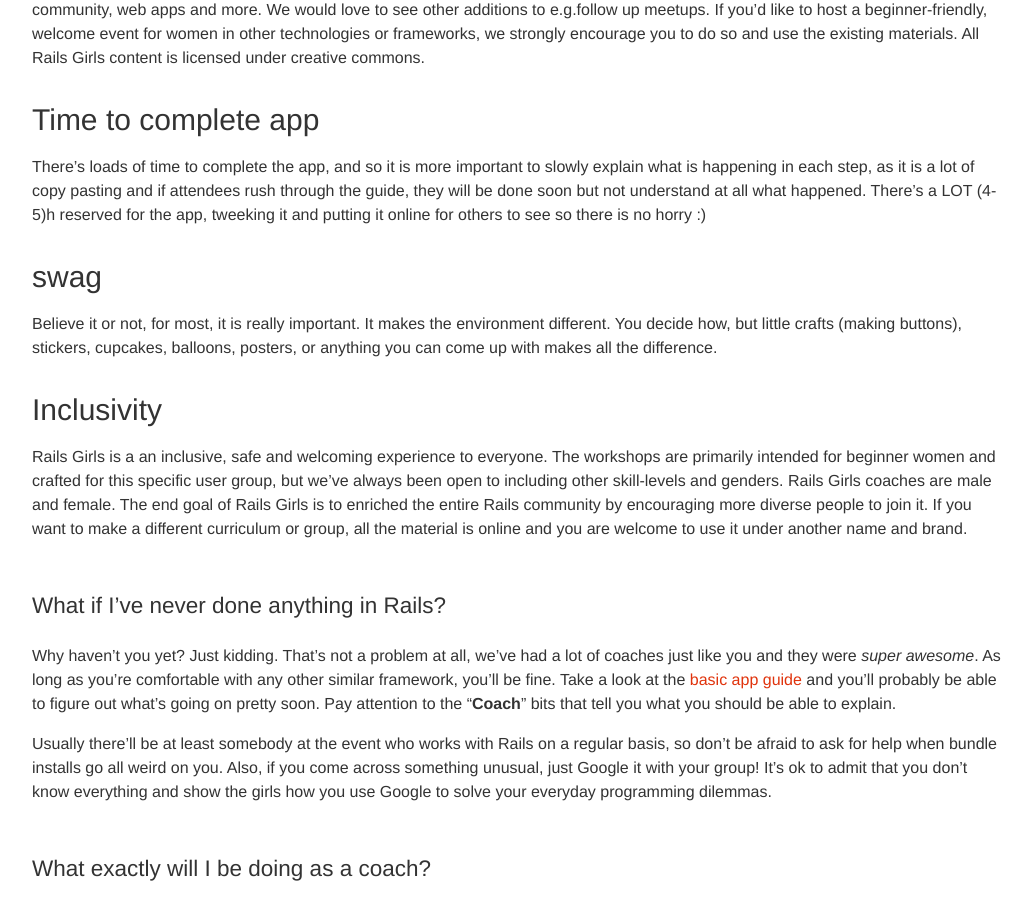
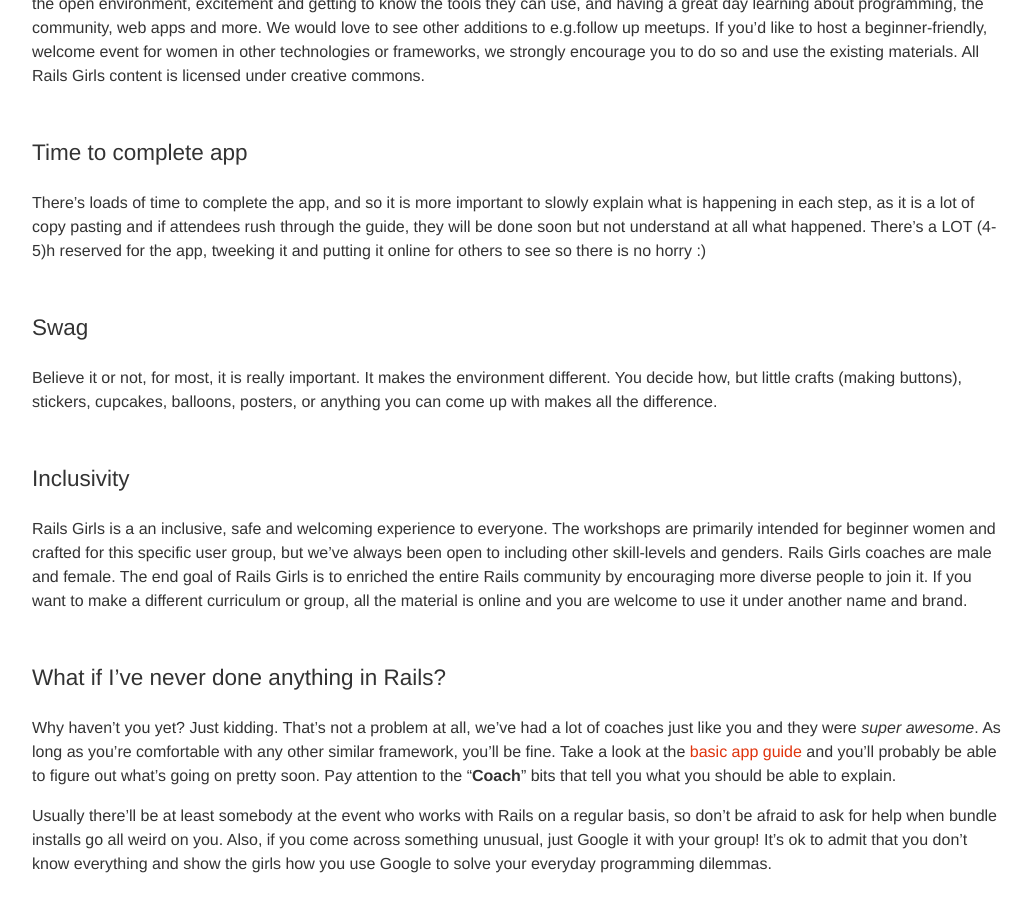
Before and after one commit to railsgirls/guides.railsgirls.com, a Jekyll site: the page built from _posts/2013-03-26-coach.markdown, in a window 1280 px wide and 900 px high, scrolled down 1045 px. Shown: the whole window, without its empty margins (53-1084 px from the left). Built offline with Jekyll 4.4.1, drawn with Linux system fonts in a browser that asks for light colours; nearby versions of some CDN libraries; Markdown is read by kramdown in place of the engine named in the settings.

Commit message:
### correcting headers

```diff
--- a/_posts/2013-03-26-coach.markdown
+++ b/_posts/2013-03-26-coach.markdown
@@ -27,19 +27,19 @@
 - An epic [\#FridayHug](http://fridayhug.com) like you've never seen before.
 - You'll help break down stereotypes about women not being interested in technology and programming and thus help your sisters, female friends and relatives, (future) daughters have more choices in their future. And you can add all that on your CV!
 
-## Choice of technology
+### Choice of technology
 Rails Girls workshops give the first experience in software craftsmanship through introducing the participants to Ruby, Rails and HTML/CSS. The curriculum has been built around these technologies. If the workshop is too difficult or deep, it will not encourage the beginners to continue as it's perceived too hard. Rails Girls workshops are not about learning programming fast and efficiently. It's about the open environment, excitement and getting to know the tools they can use, and having a great day learning about programming, the community, web apps and more. We would love to see other additions to e.g.follow up meetups. If you'd like to host a beginner-friendly, welcome event for women in other technologies or frameworks, we strongly encourage you to do so and use the existing materials. All Rails Girls content is licensed under creative commons.
 
 
-## Time to complete app
+### Time to complete app
 There's loads of time to complete the app, and so it is more important to slowly explain what is happening in each step, as it is a lot of copy pasting and if attendees rush through the guide, they will be done soon but not understand at all what happened. There's a LOT (4-5)h reserved for the app, tweeking it and putting it online for others to see so there is no horry :)
 
 
-## swag
+### Swag
 Believe it or not, for most, it is really important. It makes the environment different. You decide how, but little crafts (making buttons), stickers, cupcakes, balloons, posters, or anything you can come up with makes all the difference.
 
 
-## Inclusivity
+### Inclusivity
 Rails Girls is a an inclusive, safe and welcoming experience to everyone. The workshops are primarily intended for beginner women and crafted for this specific user group, but we've always been open to including other skill-levels and genders. Rails Girls coaches are male and female. The end goal of Rails Girls is to enriched the entire Rails community by encouraging more diverse people to join it. If you want to make a different curriculum or group, all the material is online and you are welcome to use it under another name and brand.
 
 
@@ -54,7 +54,7 @@
 
 The structure of workshop varies a bit from city to city, so your local organizer group will be able you to guide you through the details. Usually there's a pre-event meeting or dinner with coaches where you can ask all you questions.
 
-## Answering questions
+### Answering questions
 Often coaches who are just one step ahead of attendees are the best at explaining :) Use real life metaphores and explain very high-level. Explaining too deep will cause a flood of information that is not necessary at the beginning.
 
 #### Installation Party
```
